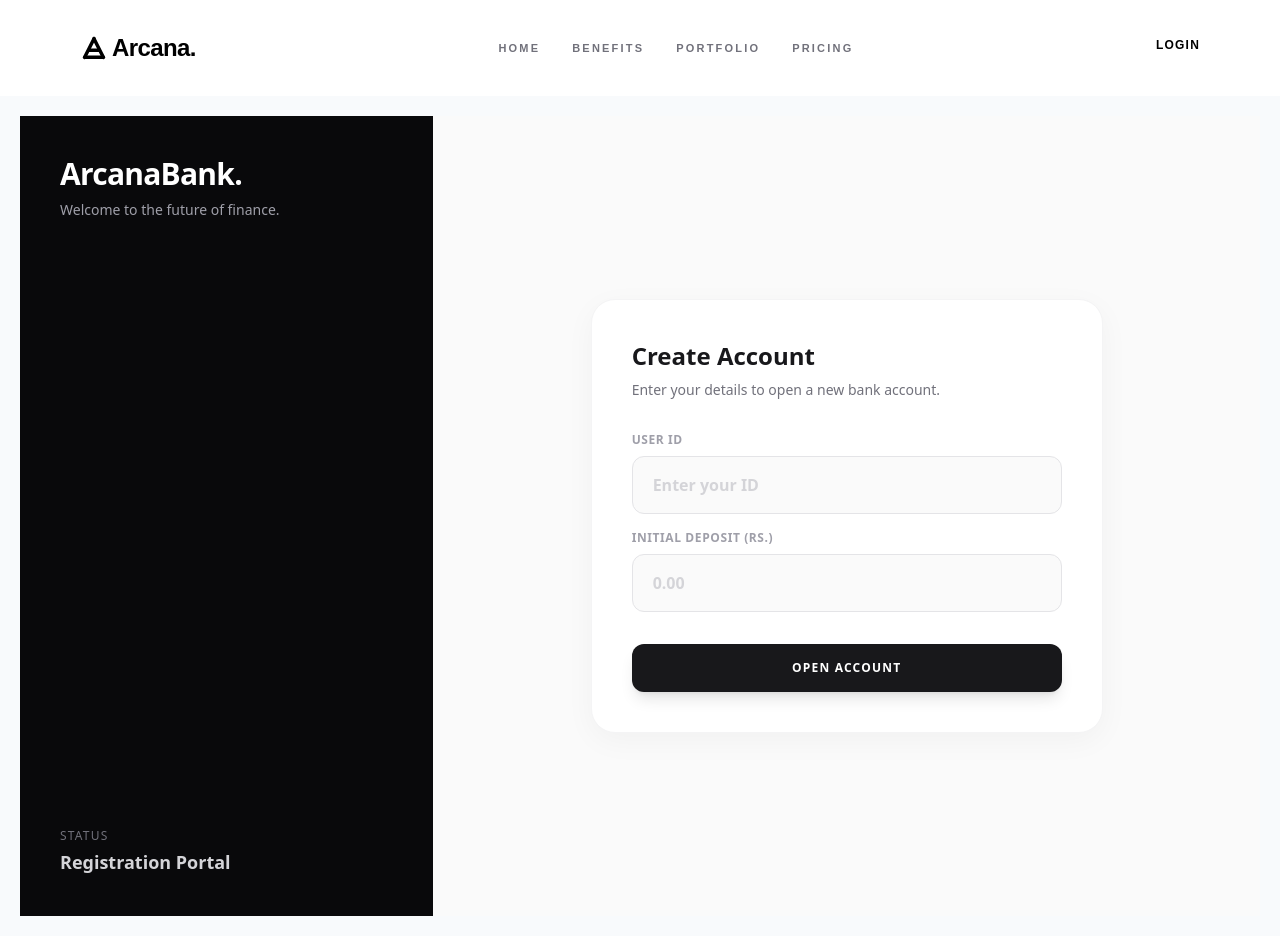
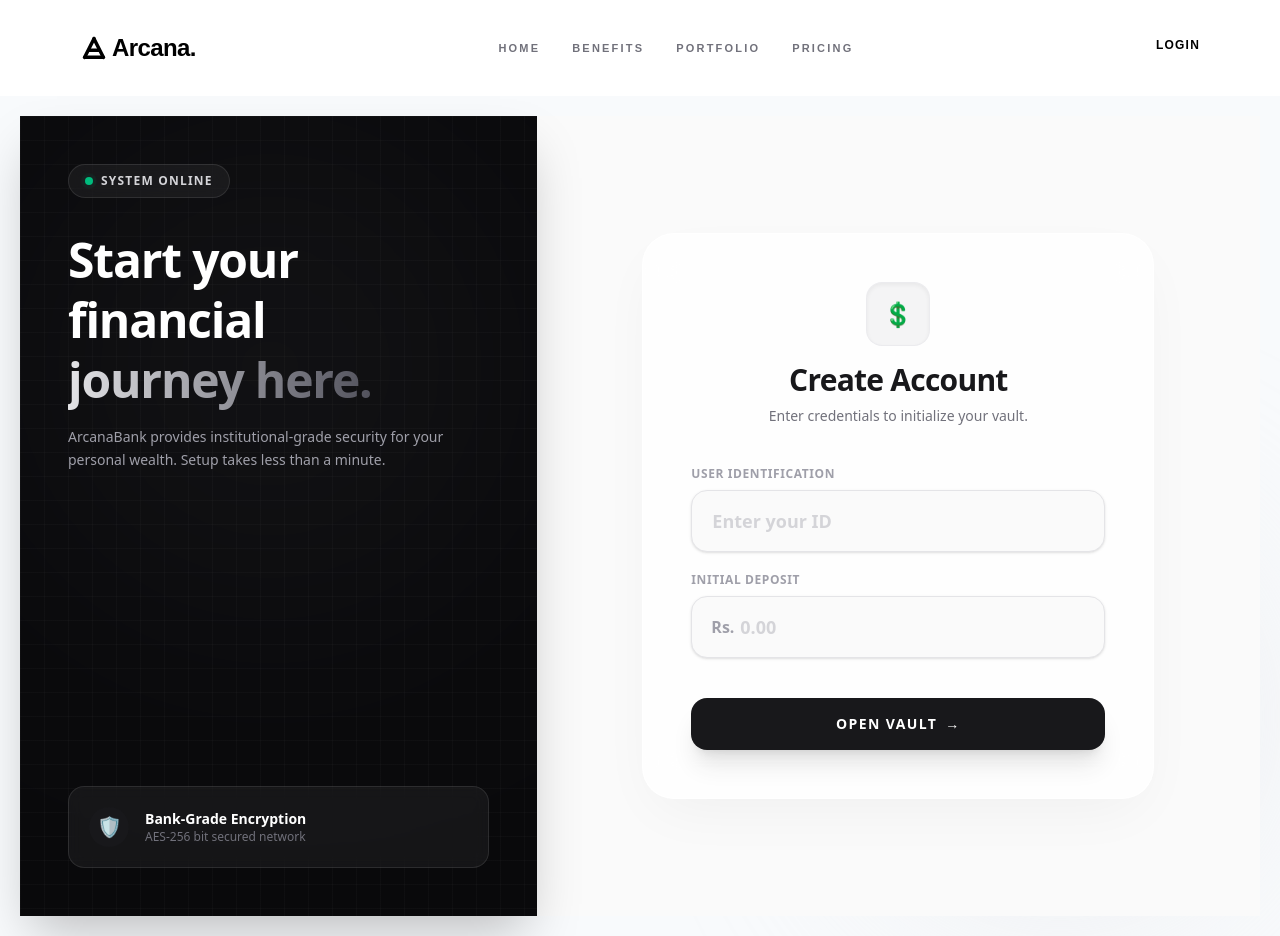
Before and after one commit to Thejan2006/Bank-Management-System, a Next.js app in the folder bank-frontend/: page /create-account in a window 1280 px wide. Built offline with nearby package versions, Linux system fonts and the light colour scheme.

Commit message:
enhance CreateAccountPage with improved UI and layout adjustments

```diff
--- a/bank-frontend/src/app/create-account/page.js
+++ b/bank-frontend/src/app/create-account/page.js
@@ -5,7 +5,6 @@ import toast, { Toaster } from 'react-hot-toast';
 export default function CreateAccountPage() {
   const [userId, setUserId] = useState('');
   const [initialDeposit, setInitialDeposit] = useState('');
-  const [message, setMessage] = useState('');
   const [accountNumber, setAccountNumber] = useState('');
   const [loading, setLoading] = useState(false);
 
@@ -50,47 +49,77 @@ export default function CreateAccountPage() {
   };
 
   return (
-    <div className="min-h-screen bg-white flex flex-col md:flex-row font-sans">
+    <div className="min-h-screen flex flex-col md:flex-row font-sans bg-zinc-50 selection:bg-zinc-900 selection:text-white">
       <Toaster position="top-right" />
 
-      {/* Left Branding Side */}
-      <div className="md:w-1/3 bg-zinc-950 text-white p-10 flex flex-col justify-between">
+      {/* Enhanced Left Panel */}
+      <div className="md:w-5/12 bg-zinc-950 text-white p-12 flex flex-col justify-between relative overflow-hidden z-0 shadow-2xl">
+        {/* Abstract Background Effects */}
+        <div className="absolute inset-0 bg-[linear-gradient(to_right,#4f4f4f15_1px,transparent_1px),linear-gradient(to_bottom,#4f4f4f15_1px,transparent_1px)] bg-[size:24px_24px]"></div>
+        <div className="absolute left-0 top-0 -z-10 h-[500px] w-[500px] rounded-full bg-zinc-800 opacity-20 blur-[120px] mix-blend-screen"></div>
+
+        <div className="relative z-10">
+          <div className="inline-flex items-center gap-2 px-4 py-2 rounded-full bg-white/5 border border-white/10 text-zinc-300 text-xs font-bold tracking-widest uppercase mb-8 backdrop-blur-md">
+            <span className="relative flex h-2 w-2">
+              <span className="animate-ping absolute inline-flex h-full w-full rounded-full bg-emerald-400 opacity-75"></span>
+              <span className="relative inline-flex rounded-full h-2 w-2 bg-emerald-500"></span>
+            </span>
+            System Online
+          </div>
+          <h1 className="text-5xl font-black tracking-tight mb-4 leading-tight">
+            Start your<br/>financial<br/><span className="text-transparent bg-clip-text bg-gradient-to-r from-zinc-200 to-zinc-600">journey here.</span>
+          </h1>
+          <p className="text-zinc-400 text-sm leading-relaxed max-w-sm">
+            ArcanaBank provides institutional-grade security for your personal wealth. Setup takes less than a minute.
+          </p>
+        </div>
+
+        {/* Info Widgets to fill space */}
+        <div className="relative z-10 space-y-4">
+          <div className="p-5 rounded-2xl bg-white/5 border border-white/10 backdrop-blur-sm transition hover:bg-white/10 duration-300">
+            <div className="flex items-center gap-4">
+              <div className="w-10 h-10 rounded-full bg-zinc-900 flex items-center justify-center text-xl">🛡️</div>
               <div>
-          <h1 className="text-3xl font-bold tracking-tight mb-2">ArcanaBank.</h1>
-          <p className="text-zinc-400 text-sm">Welcome to the future of finance.</p>
+                <p className="text-sm font-bold text-white">Bank-Grade Encryption</p>
+                <p className="text-xs text-zinc-500">AES-256 bit secured network</p>
               </div>
-        <div className="hidden md:block">
-          <div className="text-xs text-zinc-500 uppercase tracking-widest mb-1">Status</div>
-          <div className="text-lg font-semibold text-zinc-300">Registration Portal</div>
+            </div>
+          </div>
         </div>
       </div>
 
-      {/* Right Form Side */}
-      <div className="flex-1 flex items-center justify-center p-6 md:p-12 bg-zinc-50">
-        <div className="w-full max-w-lg bg-white rounded-3xl shadow-[0_8px_30px_rgb(0,0,0,0.04)] border border-zinc-100 p-8 md:p-10">
+      {/* Enhanced Right Panel */}
+      <div className="flex-1 flex items-center justify-center p-6 md:p-16 relative">
+        {/* Subtle background glow on the right side too */}
+        <div className="absolute right-0 bottom-0 -z-10 h-[400px] w-[400px] rounded-full bg-zinc-200 opacity-50 blur-[100px]"></div>
 
-          <div className="mb-8">
-            <h2 className="text-2xl font-bold text-zinc-900 mb-2">Create Account</h2>
-            <p className="text-sm text-zinc-500">Enter your details to open a new bank account.</p>
+        <div className="w-full max-w-lg bg-white/80 backdrop-blur-xl rounded-[2rem] shadow-[0_20px_60px_-15px_rgba(0,0,0,0.05)] border border-white/60 p-10 md:p-12 hover:shadow-[0_20px_60px_-15px_rgba(0,0,0,0.1)] transition-shadow duration-500">
+
+          <div className="mb-10 text-center">
+            <div className="w-16 h-16 bg-zinc-100 rounded-2xl mx-auto mb-4 flex items-center justify-center text-2xl shadow-inner border border-zinc-200/50">💲</div>
+            <h2 className="text-3xl font-black text-zinc-900 tracking-tight">Create Account</h2>
+            <p className="text-sm text-zinc-500 mt-2">Enter credentials to initialize your vault.</p>
           </div>
 
           <form onSubmit={handleCreateAccount} className="space-y-6">
 
-            <div className="space-y-4">
-              <div>
-                <label className="block text-xs font-bold text-zinc-400 uppercase tracking-wider mb-2">User ID</label>
+            <div className="space-y-5">
+              <div className="group">
+                <label className="block text-xs font-bold text-zinc-400 uppercase tracking-wider mb-2 group-focus-within:text-zinc-900 transition-colors">User Identification</label>
                 <input
                   type="number"
                   value={userId}
                   onChange={(e) => setUserId(e.target.value)}
                   required
                   placeholder="Enter your ID"
-                  className="w-full bg-zinc-50 border border-zinc-200 rounded-xl px-5 py-4 text-zinc-900 font-semibold focus:outline-none focus:ring-1 focus:ring-zinc-900 focus:border-zinc-900 transition-all placeholder-zinc-300"
+                  className="w-full bg-zinc-50 border border-zinc-200 rounded-2xl px-5 py-4 text-zinc-900 font-bold text-lg focus:outline-none focus:ring-4 focus:ring-zinc-900/5 focus:border-zinc-900 transition-all duration-300 placeholder-zinc-300 shadow-sm"
                 />
               </div>
 
-              <div>
-                <label className="block text-xs font-bold text-zinc-400 uppercase tracking-wider mb-2">Initial Deposit (Rs.)</label>
+              <div className="group">
+                <label className="block text-xs font-bold text-zinc-400 uppercase tracking-wider mb-2 group-focus-within:text-zinc-900 transition-colors">Initial Deposit</label>
+                <div className="relative">
+                  <span className="absolute inset-y-0 left-0 pl-5 flex items-center pointer-events-none text-zinc-400 font-bold">Rs.</span>
                   <input
                     type="number"
                     step="0.01"
@@ -98,31 +127,35 @@ export default function CreateAccountPage() {
                     onChange={(e) => setInitialDeposit(e.target.value)}
                     required
                     placeholder="0.00"
-                  className="w-full bg-zinc-50 border border-zinc-200 rounded-xl px-5 py-4 text-zinc-900 font-semibold focus:outline-none focus:ring-1 focus:ring-zinc-900 focus:border-zinc-900 transition-all placeholder-zinc-300"
+                    className="w-full bg-zinc-50 border border-zinc-200 rounded-2xl pl-12 pr-5 py-4 text-zinc-900 font-bold text-lg focus:outline-none focus:ring-4 focus:ring-zinc-900/5 focus:border-zinc-900 transition-all duration-300 placeholder-zinc-300 shadow-sm"
                   />
                 </div>
               </div>
+            </div>
 
-            <div className="pt-2">
+            <div className="pt-4">
               <button
                 type="submit"
                 disabled={loading}
-                className="w-full bg-zinc-900 hover:bg-black text-white font-bold text-xs tracking-widest uppercase py-4 rounded-xl transition-all shadow-lg flex justify-center items-center gap-2 disabled:opacity-50"
+                className="w-full relative overflow-hidden bg-zinc-900 text-white font-bold text-sm tracking-widest uppercase py-4 rounded-2xl shadow-xl hover:shadow-2xl hover:-translate-y-1 transition-all duration-300 flex justify-center items-center gap-2 disabled:opacity-70 disabled:hover:translate-y-0 group"
               >
+                <span className="absolute inset-0 bg-white/20 translate-y-full group-hover:translate-y-0 transition-transform duration-300 ease-out"></span>
+                <span className="relative z-10 flex items-center gap-2">
                   {loading ? (
                     <div className="w-5 h-5 border-2 border-zinc-500 border-t-white rounded-full animate-spin"></div>
                   ) : (
-                  'Open Account'
+                    <>Open Vault <span>→</span></>
                   )}
+                </span>
               </button>
             </div>
           </form>
 
-          {/* Generated Account Number Display */}
+          {/* Animated Success Message */}
           {accountNumber && (
-            <div className="mt-8 p-6 bg-zinc-50 border border-zinc-200 rounded-2xl text-center animate-fade-in">
-              <p className="text-xs font-bold uppercase tracking-widest text-zinc-500 mb-2">Account Successfully Created</p>
-              <p className="text-2xl font-mono font-black text-zinc-900 tracking-wider">{accountNumber}</p>
+            <div className="mt-8 p-6 bg-emerald-50 border border-emerald-100 rounded-2xl text-center transform hover:scale-105 transition-transform duration-300">
+              <p className="text-xs font-bold uppercase tracking-widest text-emerald-600 mb-2">Account Active</p>
+              <p className="text-3xl font-mono font-black text-emerald-900 tracking-widest">{accountNumber}</p>
             </div>
           )}
         </div>
```
Lines whose indentation alone changed are shown as unchanged.
